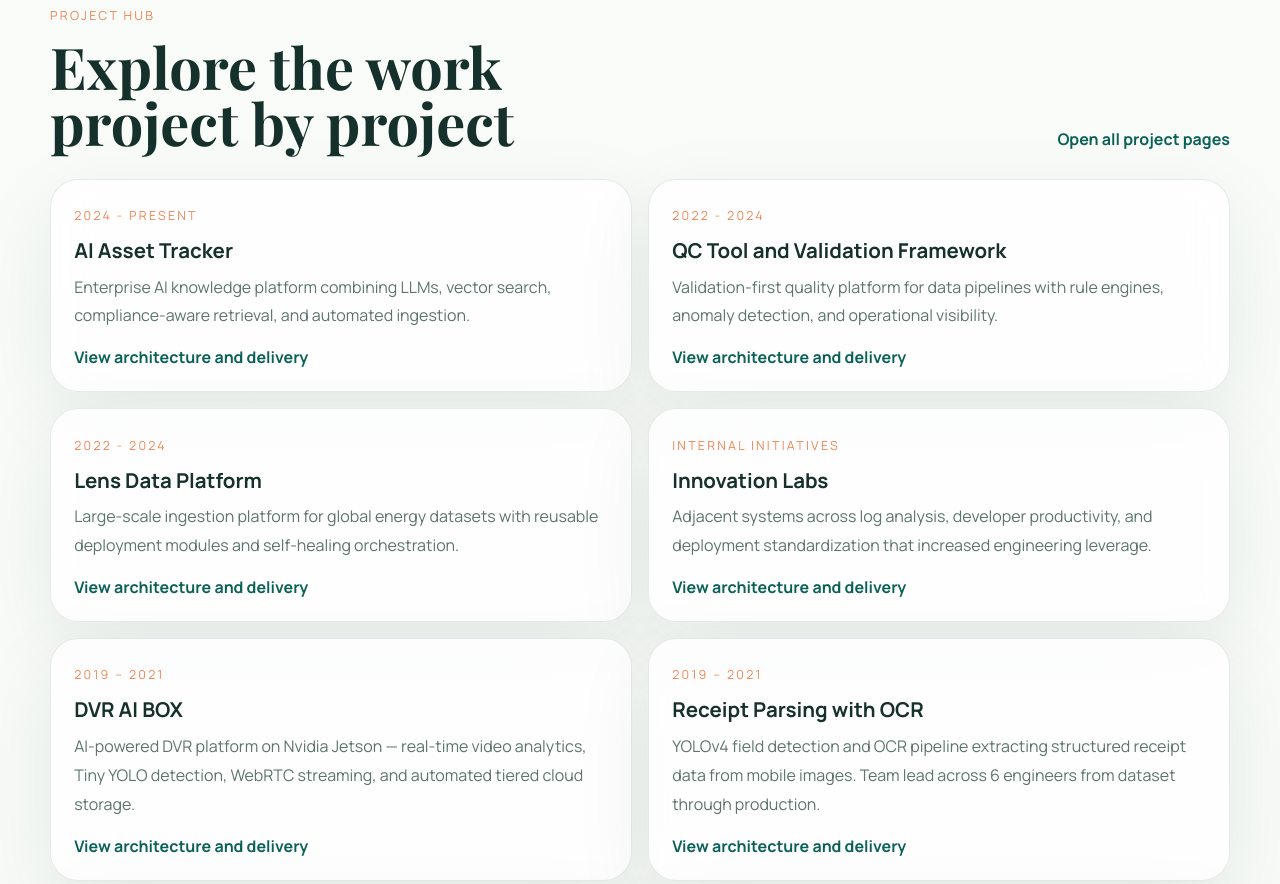
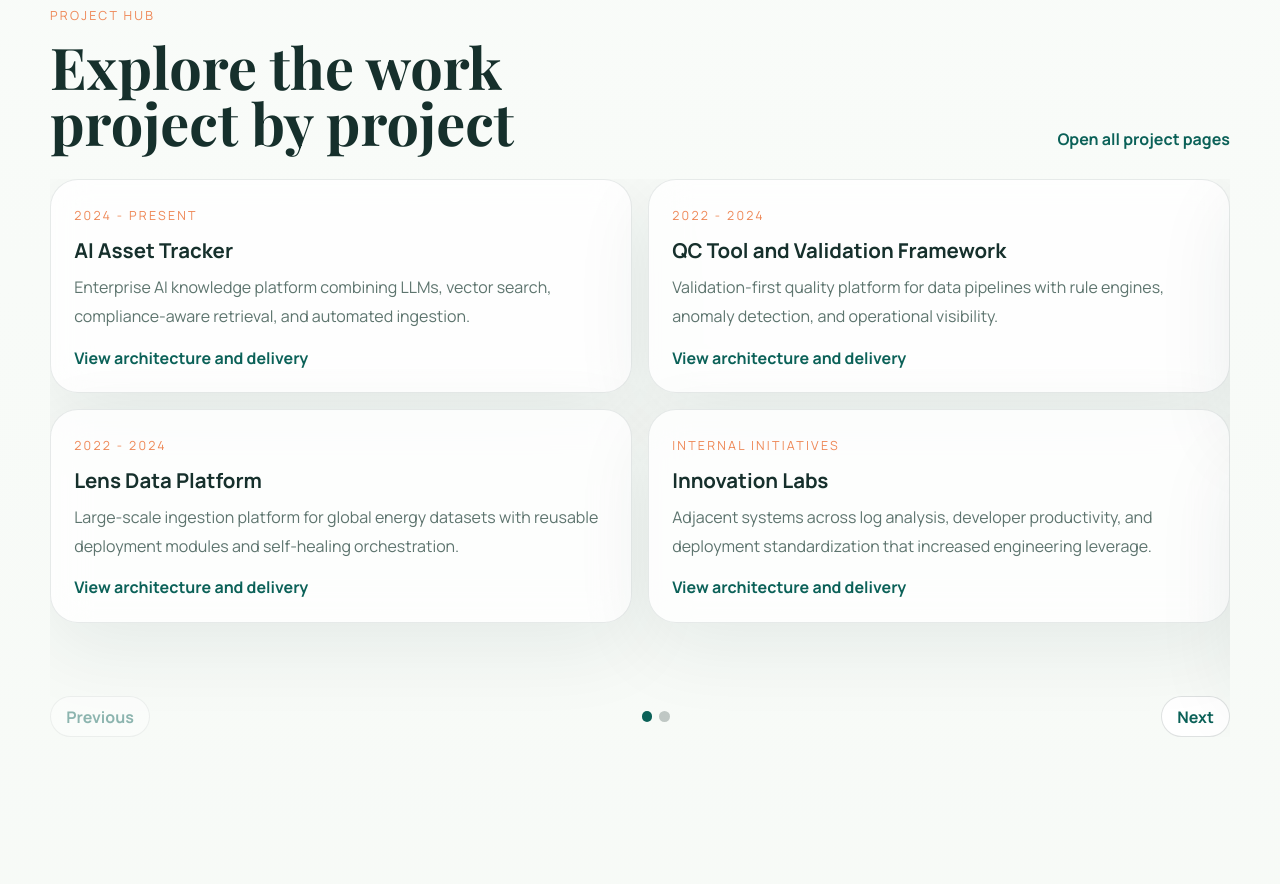
Before and after one commit to Abbas-Whoami/mdabbas.github.io, a plain HTML site: page index.html in a window 1280 px wide. Shown: the part 3257-4141 px from the top of the page. Drawn offline with nearby package versions, Linux system fonts and the light colour scheme.

Commit message:
chore: update index.html and script.js for improved structure and functionality

```diff
--- a/index.html
+++ b/index.html
@@ -225,7 +225,10 @@
           <a class="text-link" href="projects/index.html">Open all project pages</a>
         </div>
 
-        <div class="project-preview-grid">
+        <div class="article-carousel" data-project-carousel>
+          <div class="article-track" data-project-track>
+            <div class="article-slide" data-project-slide>
+              <div class="project-preview-grid article-slide-grid">
                 <a class="project-preview glass-panel" href="projects/ai-asset-tracker.html">
                   <span class="project-kicker">2024 - Present</span>
                   <h3>AI Asset Tracker</h3>
@@ -253,7 +256,11 @@
                   <p>Adjacent systems across log analysis, developer productivity, and deployment standardization that increased engineering leverage.</p>
                   <span class="project-link">View architecture and delivery</span>
                 </a>
+              </div>
+            </div>
 
+            <div class="article-slide" data-project-slide>
+              <div class="project-preview-grid article-slide-grid">
                 <a class="project-preview glass-panel" href="projects/dvr-ai-box.html">
                   <span class="project-kicker">2019 – 2021</span>
                   <h3>DVR AI BOX</h3>
@@ -281,6 +288,18 @@
                   <p>Full-stack RPA product engineering across automation workflows, object detection, REST APIs, Electron apps, and AWS deployment. Team lead and integrator.</p>
                   <span class="project-link">View architecture and delivery</span>
                 </a>
+              </div>
+            </div>
+          </div>
+
+          <div class="article-carousel-controls" aria-label="Project slides navigation">
+            <button class="carousel-button" type="button" data-project-prev aria-label="Previous project slide">Previous</button>
+            <div class="carousel-dots" aria-label="Project slide indicators">
+              <button class="carousel-dot carousel-dot-active" type="button" data-project-dot="0" aria-label="Go to project slide 1"></button>
+              <button class="carousel-dot" type="button" data-project-dot="1" aria-label="Go to project slide 2"></button>
+            </div>
+            <button class="carousel-button" type="button" data-project-next aria-label="Next project slide">Next</button>
+          </div>
         </div>
       </section>
 
--- a/script.js
+++ b/script.js
@@ -3,6 +3,7 @@ const navLinks = document.querySelectorAll('[data-nav]');
 const pageNav = document.body.dataset.nav;
 const profileImage = document.querySelector('[data-profile-image]');
 const bookingForm = document.querySelector('[data-whatsapp-booking-form]');
+const projectCarousel = document.querySelector('[data-project-carousel]');
 const articleCarousel = document.querySelector('[data-article-carousel]');
 
 if (pageNav) {
@@ -116,27 +117,40 @@ if (bookingForm) {
   });
 }
 
-if (articleCarousel) {
-  const articleTrack = articleCarousel.querySelector('[data-article-track]');
-  const articleSlides = articleCarousel.querySelectorAll('[data-article-slide]');
-  const prevButton = articleCarousel.querySelector('[data-article-prev]');
-  const nextButton = articleCarousel.querySelector('[data-article-next]');
-  const dotButtons = articleCarousel.querySelectorAll('[data-article-dot]');
+const initializeCarousel = ({
+  carousel,
+  trackSelector,
+  slideSelector,
+  prevSelector,
+  nextSelector,
+  dotSelector,
+  dotDataKey,
+}) => {
+  if (!carousel) {
+    return;
+  }
+
+  const track = carousel.querySelector(trackSelector);
+  const slides = carousel.querySelectorAll(slideSelector);
+  const prevButton = carousel.querySelector(prevSelector);
+  const nextButton = carousel.querySelector(nextSelector);
+  const dotButtons = carousel.querySelectorAll(dotSelector);
+
+  if (!track || !slides.length) {
+    return;
+  }
+
   let currentSlideIndex = 0;
 
   const updateCarousel = () => {
-    if (!articleTrack || !articleSlides.length) {
-      return;
-    }
-
-    articleTrack.style.transform = `translateX(-${currentSlideIndex * 100}%)`;
+    track.style.transform = `translateX(-${currentSlideIndex * 100}%)`;
 
     if (prevButton) {
       prevButton.disabled = currentSlideIndex === 0;
     }
 
     if (nextButton) {
-      nextButton.disabled = currentSlideIndex === articleSlides.length - 1;
+      nextButton.disabled = currentSlideIndex === slides.length - 1;
     }
 
     dotButtons.forEach((dotButton, index) => {
@@ -153,15 +167,15 @@ if (articleCarousel) {
 
   if (nextButton) {
     nextButton.addEventListener('click', () => {
-      currentSlideIndex = Math.min(articleSlides.length - 1, currentSlideIndex + 1);
+      currentSlideIndex = Math.min(slides.length - 1, currentSlideIndex + 1);
       updateCarousel();
     });
   }
 
   dotButtons.forEach((dotButton) => {
     dotButton.addEventListener('click', () => {
-      const requestedIndex = Number(dotButton.dataset.articleDot);
-      if (Number.isInteger(requestedIndex) && requestedIndex >= 0 && requestedIndex < articleSlides.length) {
+      const requestedIndex = Number(dotButton.dataset[dotDataKey]);
+      if (Number.isInteger(requestedIndex) && requestedIndex >= 0 && requestedIndex < slides.length) {
         currentSlideIndex = requestedIndex;
         updateCarousel();
       }
@@ -169,4 +183,24 @@ if (articleCarousel) {
   });
 
   updateCarousel();
-}
+};
+
+initializeCarousel({
+  carousel: projectCarousel,
+  trackSelector: '[data-project-track]',
+  slideSelector: '[data-project-slide]',
+  prevSelector: '[data-project-prev]',
+  nextSelector: '[data-project-next]',
+  dotSelector: '[data-project-dot]',
+  dotDataKey: 'projectDot',
+});
+
+initializeCarousel({
+  carousel: articleCarousel,
+  trackSelector: '[data-article-track]',
+  slideSelector: '[data-article-slide]',
+  prevSelector: '[data-article-prev]',
+  nextSelector: '[data-article-next]',
+  dotSelector: '[data-article-dot]',
+  dotDataKey: 'articleDot',
+});
```
Lines whose indentation alone changed are shown as unchanged.
